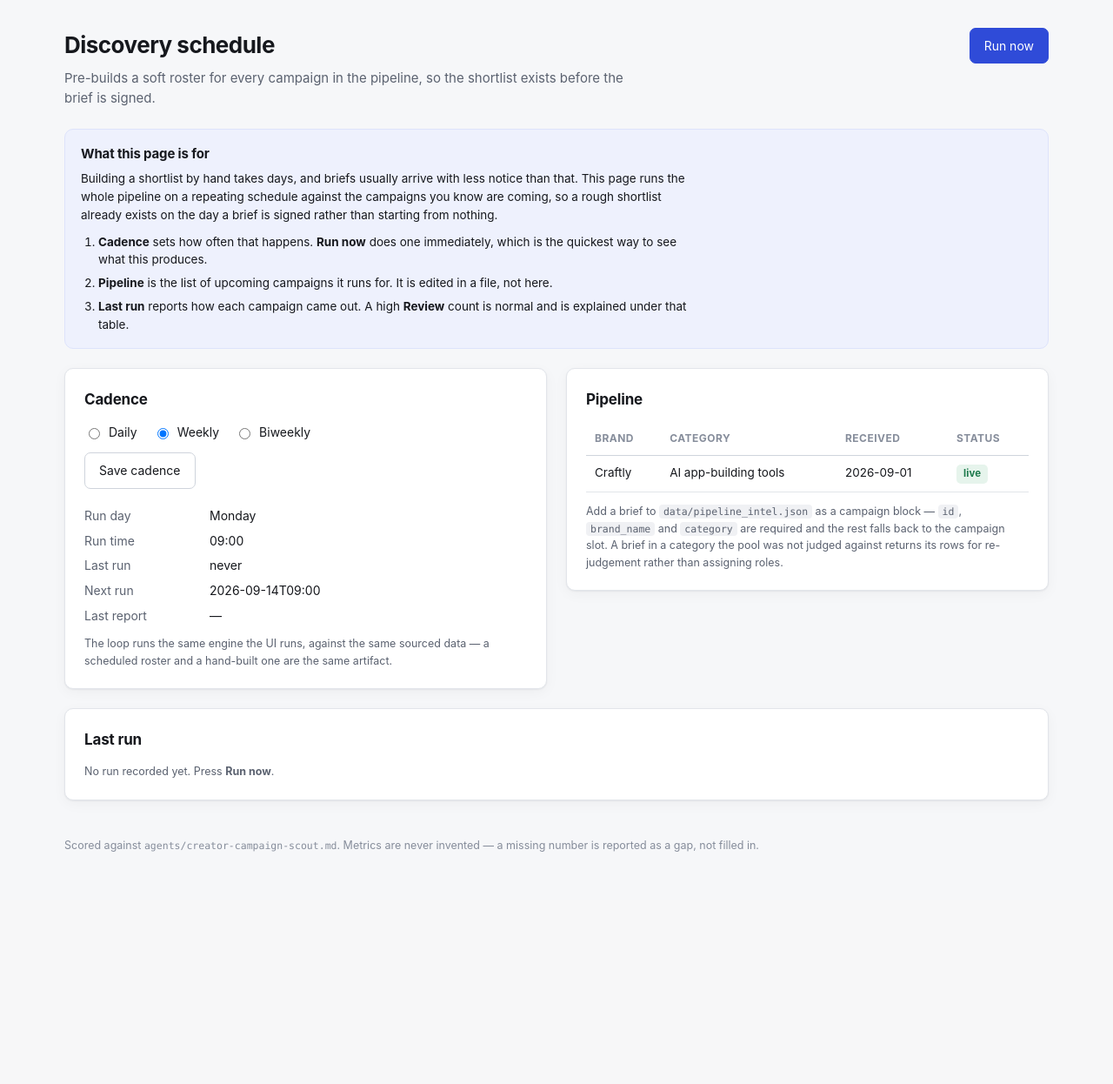
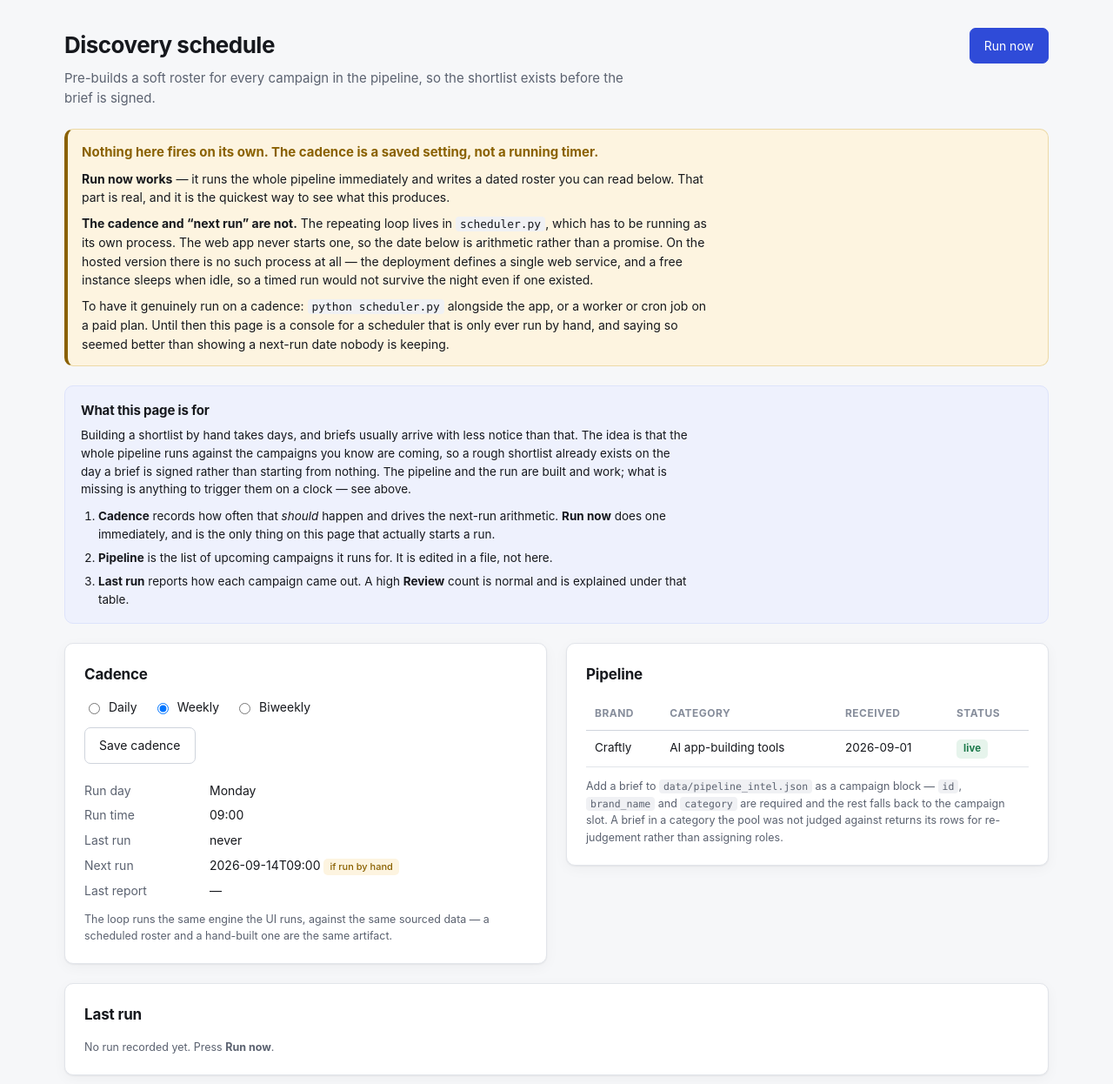
Before and after one commit to nomadiclives/passionfroot-creator-discovery, a Flask app: page /schedule in a window 1280 px wide. Shown: the part 61-1307 px from the top of the page at 87% size. Before the commit the page ends 1040 px from the top, so only its background shows below. Run offline with Flask 3, Linux system fonts and the light colour scheme.

Commit message:
Say that the schedule never fires by itself
Discover got a work-in-progress banner because it is visibly unfinished. Schedule
needed one more, and did not have it, because it is the opposite problem: the page
looks finished. It shows a cadence you can save, a run day, a run time, and a
"next run" date, and none of those cause anything to happen.

The repeating loop lives in scheduler.py as its own process. app.py starts no
thread and no timer, so on the hosted version there is nothing to fire the
schedule at all — render.yaml defines a single web service with no worker and no
cron, and a free instance sleeps when idle, so a timed run would not survive the
night even if something did start it. The next-run date was arithmetic presented
as a commitment.

That is the failure this codebase is built against, arriving one level up from a
metric: not an invented number about a creator, but an invented claim about
itself. A tool whose whole argument is that it will not assert what it cannot
back up cannot display a schedule nobody is keeping.

So the page now separates what works from what does not. Run now genuinely runs
the pipeline and writes a dated roster, and is marked as the only control on the
page that starts anything. The cadence is described as a saved setting that drives
the arithmetic rather than a timer. The next-run figure carries an "if run by
hand" tag. And the banner says what it would take to make it real: scheduler.py
running alongside the app, or a worker or cron job on a paid plan.

The guide's opening sentence was rewritten for the same reason — it claimed in the
present tense that the page runs the pipeline on a repeating schedule, which is
the specific thing that is not true.

Caught by the product owner asking why Discover carried a disclaimer and this did
not.

Co-Authored-By: Claude Opus 5 <noreply@anthropic.com>
Claude-Session: https://claude.ai/code/session_01Es4JckzyvUuVeCfEmjDogm

```diff
--- a/creator-scout-agent/templates/schedule.html
+++ b/creator-scout-agent/templates/schedule.html
@@ -17,17 +17,42 @@
   </div>
 </section>
 
+<div class="wip">
+  <strong>Nothing here fires on its own. The cadence is a saved setting, not a running timer.</strong>
+  <p>
+    <strong>Run now works</strong> — it runs the whole pipeline immediately and writes a
+    dated roster you can read below. That part is real, and it is the quickest way to see
+    what this produces.
+  </p>
+  <p>
+    <strong>The cadence and “next run” are not.</strong> The repeating loop lives in
+    <code>scheduler.py</code>, which has to be running as its own process. The web app
+    never starts one, so the date below is arithmetic rather than a promise. On the hosted
+    version there is no such process at all — the deployment defines a single web service,
+    and a free instance sleeps when idle, so a timed run would not survive the night even
+    if one existed.
+  </p>
+  <p>
+    To have it genuinely run on a cadence: <code>python scheduler.py</code> alongside the
+    app, or a worker or cron job on a paid plan. Until then this page is a console for a
+    scheduler that is only ever run by hand, and saying so seemed better than showing a
+    next-run date nobody is keeping.
+  </p>
+</div>
+
 <section class="guide">
   <h2>What this page is for</h2>
   <p>
     Building a shortlist by hand takes days, and briefs usually arrive with less notice
-    than that. This page runs the whole pipeline on a repeating schedule against the
-    campaigns you know are coming, so a rough shortlist already exists on the day a brief
-    is signed rather than starting from nothing.
+    than that. The idea is that the whole pipeline runs against the campaigns you know are
+    coming, so a rough shortlist already exists on the day a brief is signed rather than
+    starting from nothing. The pipeline and the run are built and work; what is missing is
+    anything to trigger them on a clock — see above.
   </p>
   <ol class="guide-steps">
-    <li><strong>Cadence</strong> sets how often that happens. <strong>Run now</strong>
-      does one immediately, which is the quickest way to see what this produces.</li>
+    <li><strong>Cadence</strong> records how often that <em>should</em> happen and drives
+      the next-run arithmetic. <strong>Run now</strong> does one immediately, and is the
+      only thing on this page that actually starts a run.</li>
     <li><strong>Pipeline</strong> is the list of upcoming campaigns it runs for. It is
       edited in a file, not here.</li>
     <li><strong>Last run</strong> reports how each campaign came out. A high
@@ -60,7 +85,11 @@
       <dt>Run time</dt><dd>{{ state.run_time }}</dd>
       <dt>Last run</dt>
       <dd>{{ state.last_run or "never" }}{% if state.last_status %} ({{ state.last_status }}){% endif %}</dd>
-      <dt>Next run</dt><dd>{{ state.next_run }}</dd>
+      <dt>Next run</dt>
+      <dd>
+        {{ state.next_run }}
+        <span class="tag tag-warn" title="Nothing is scheduled to fire at this time. It is when a run would be due if scheduler.py were running.">if run by hand</span>
+      </dd>
       <dt>Last report</dt>
       <dd>{% if state.last_report %}<code>{{ state.last_report }}</code>{% else %}—{% endif %}</dd>
     </dl>
```
Also changed, not shown: creator-scout-agent/HANDOVER.md (+1 -1 lines).
